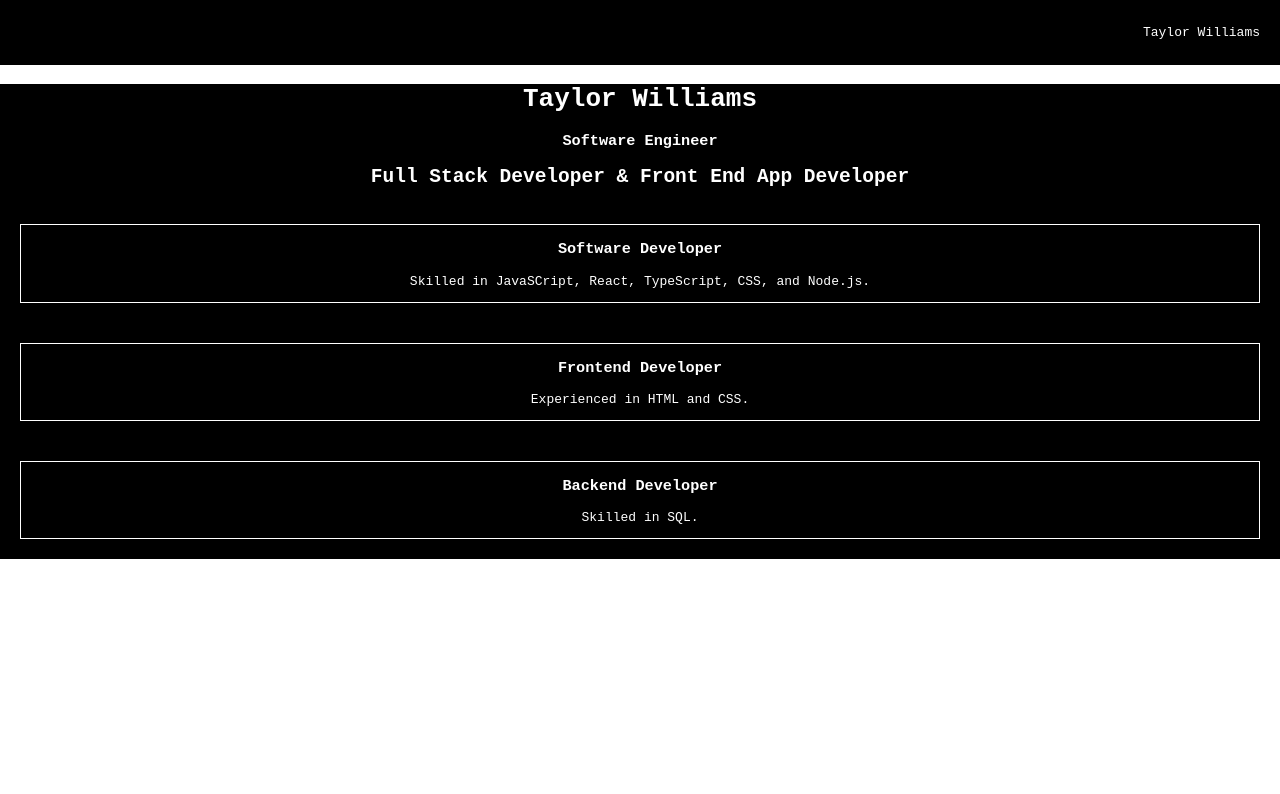
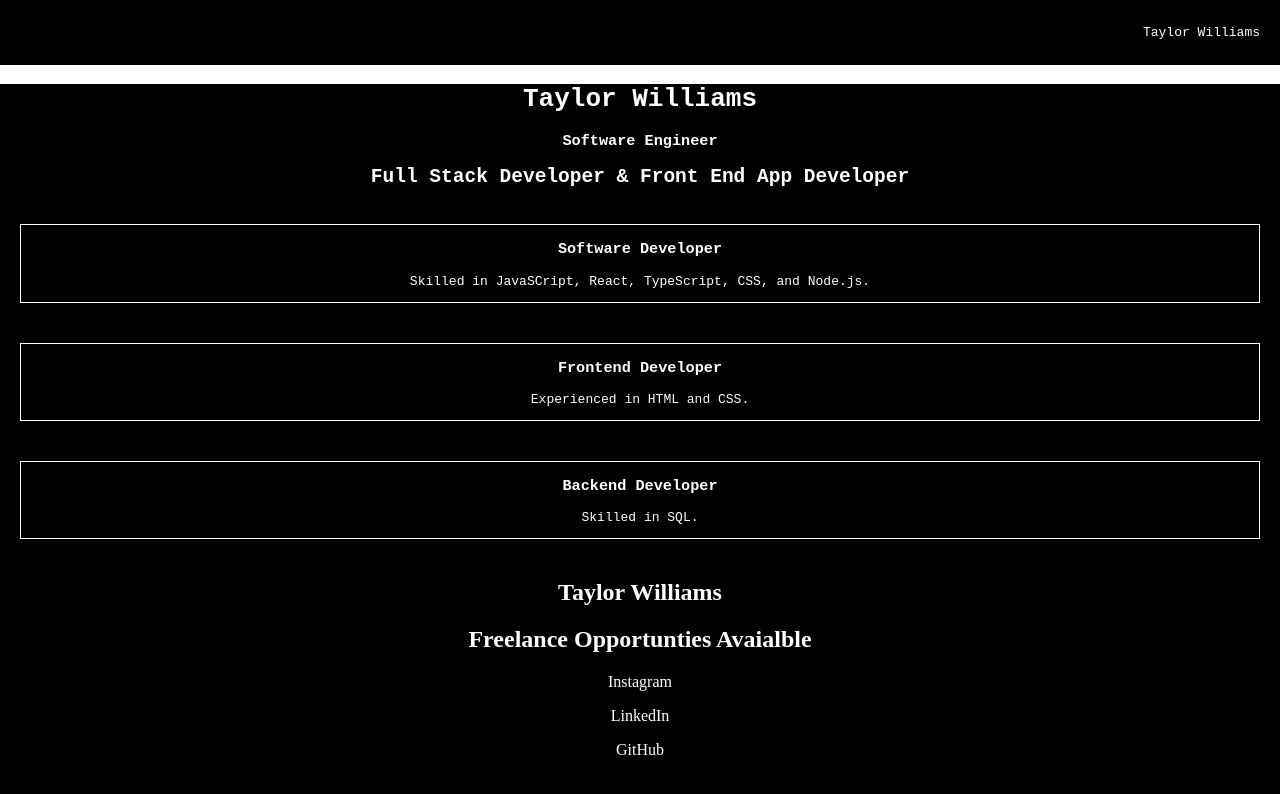
Before and after one commit to TaylorWill94/tay_port_2024, a React (Create React App) app: page / in a window 1280 px wide. Shown: the top 794 px of the page. Built offline with nearby package versions, Linux system fonts and the light colour scheme.

Commit message:
Adds footer

```diff
--- a/src/App.js
+++ b/src/App.js
@@ -2,6 +2,7 @@
 import { Routes, Route } from "react-router-dom";
 import Home from "./components/Home/Home";
 import Nav from "./Nav/Nav";
+import Folder from "./components/Folder/Folder";
 
 function App() {
   return (
@@ -10,6 +11,7 @@ function App() {
       <Routes>
         <Route path="/" element={<Home />} />
       </Routes>
+      <Folder />
     </div>
   );
 }
--- a/src/components/Folder/Folder.css
+++ b/src/components/Folder/Folder.css
@@ -0,0 +1,21 @@
+@media screen and (min-width: 300px) {
+  .folder {
+    background: black;
+    color: white;
+    position: absolute;
+    width: 100%;
+    height: 100%;
+  }
+
+  .title {
+    text-align: center;
+  }
+
+  .h2 {
+    text-align: center;
+  }
+
+  .socials {
+    text-align: center;
+  }
+}
--- a/src/components/Folder/Folder.js
+++ b/src/components/Folder/Folder.js
@@ -1,11 +1,20 @@
+import "./Folder.css";
+
 function Folder() {
   return (
-    <footer className="footer">
-      <div>
+    <footer className="folder">
+      <div className="title">
         <h2>Taylor Williams</h2>
+      </div>
+
+      <div className="socials">
+        <h2>Freelance Opportunties Avaialble</h2>
+        <p>Instagram</p>
+        <p>LinkedIn</p>
+        <p>GitHub</p>
       </div>
     </footer>
   );
 }
 
-export default Footer;
+export default Folder;
```
